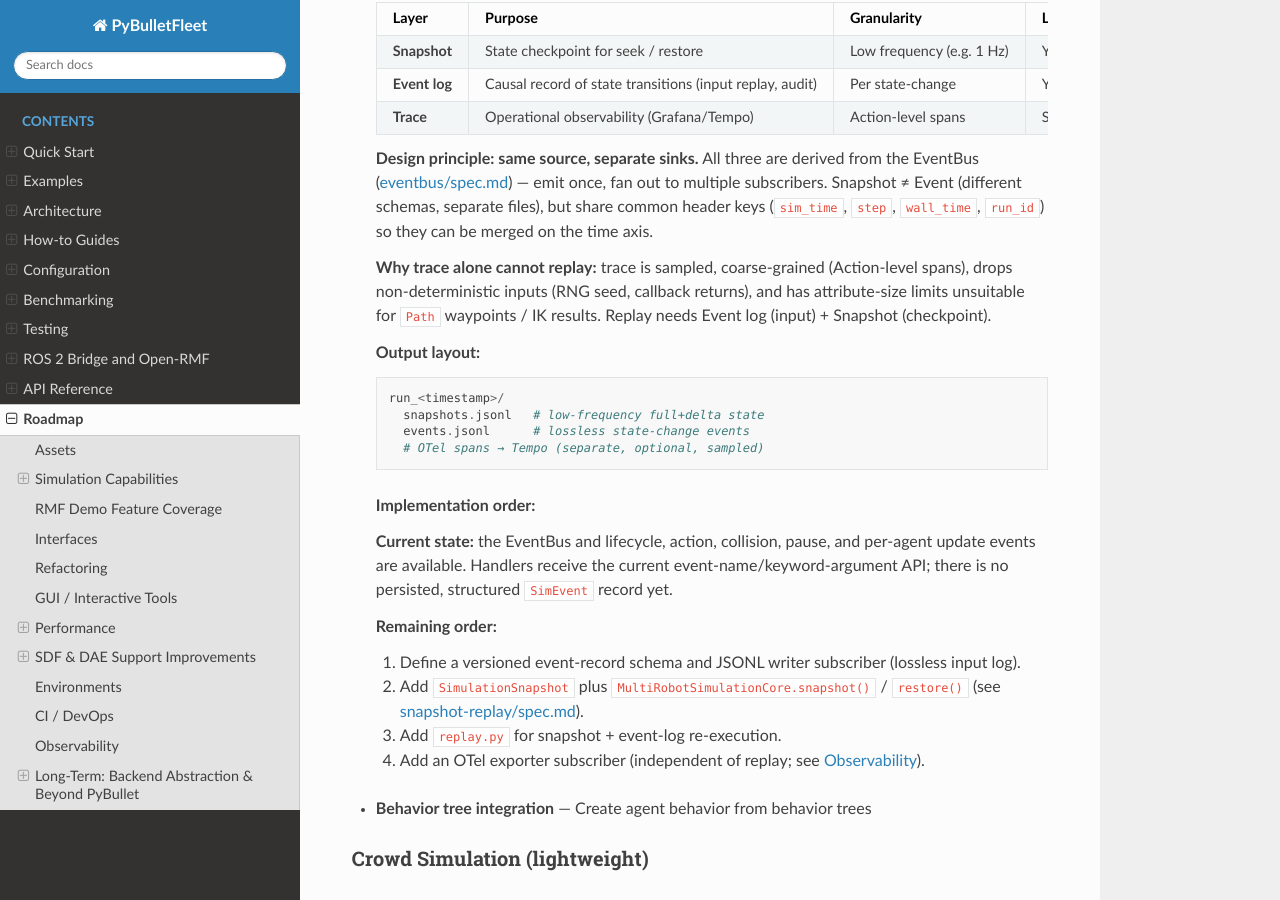
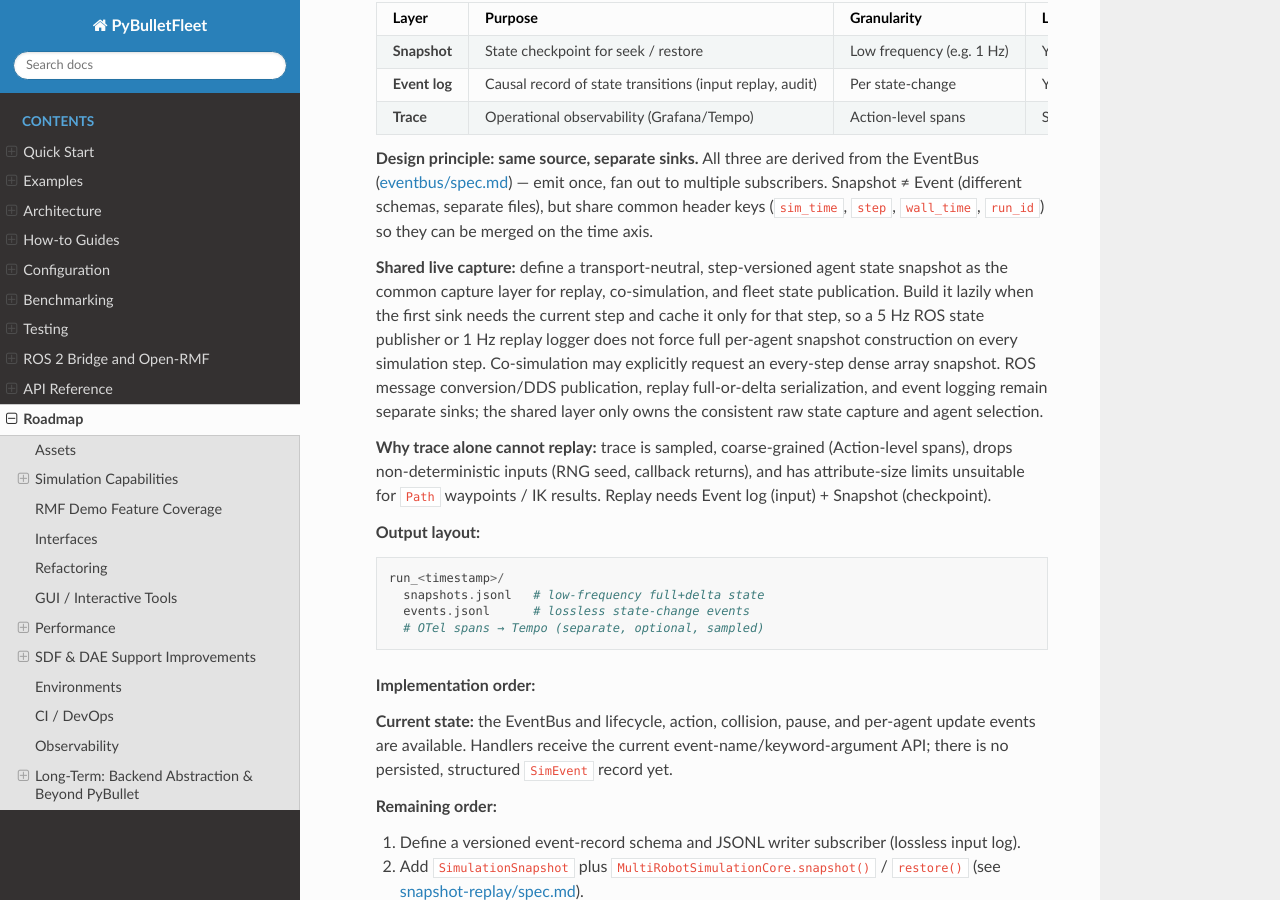
Before and after one commit to yuokamoto/PyBulletFleet, a Sphinx documentation site: the page built from docs/roadmap.md, in a window 1280 px wide and 900 px high, scrolled down 726 px. Built offline with Sphinx 7.4.7 and the Read the Docs theme 3.1.0, drawn with Linux system fonts in a browser that asks for light colours.

Commit message:
docs: link state capture to ros snapshots

```diff
--- a/docs/roadmap.md
+++ b/docs/roadmap.md
@@ -36,6 +36,16 @@ New robot and infrastructure models:
   — emit once, fan out to multiple subscribers. Snapshot ≠ Event (different
   schemas, separate files), but share common header keys (`sim_time`, `step`,
   `wall_time`, `run_id`) so they can be merged on the time axis.
+
+  **Shared live capture:** define a transport-neutral, step-versioned agent
+  state snapshot as the common capture layer for replay, co-simulation, and
+  fleet state publication. Build it lazily when the first sink needs the
+  current step and cache it only for that step, so a 5 Hz ROS state publisher
+  or 1 Hz replay logger does not force full per-agent snapshot construction on
+  every simulation step. Co-simulation may explicitly request an every-step
+  dense array snapshot. ROS message conversion/DDS publication, replay
+  full-or-delta serialization, and event logging remain separate sinks; the
+  shared layer only owns the consistent raw state capture and agent selection.
 
   **Why trace alone cannot replay:** trace is sampled, coarse-grained (Action-level spans), drops non-deterministic inputs (RNG seed, callback returns), and has attribute-size limits unsuitable for `Path` waypoints / IK results. Replay needs Event log (input) + Snapshot (checkpoint).
 
```
Also changed, not shown: CHANGELOG.md (+5 -0 lines).
